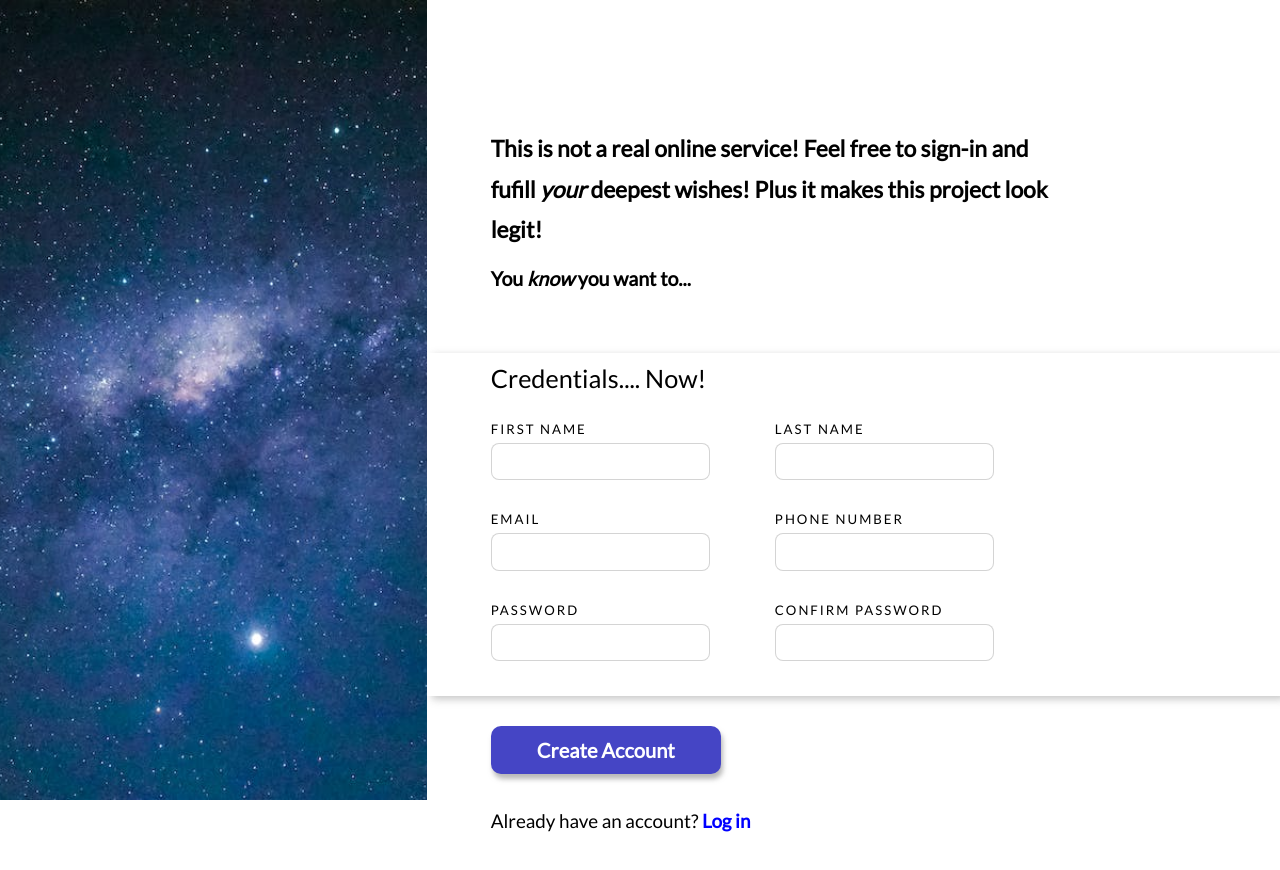
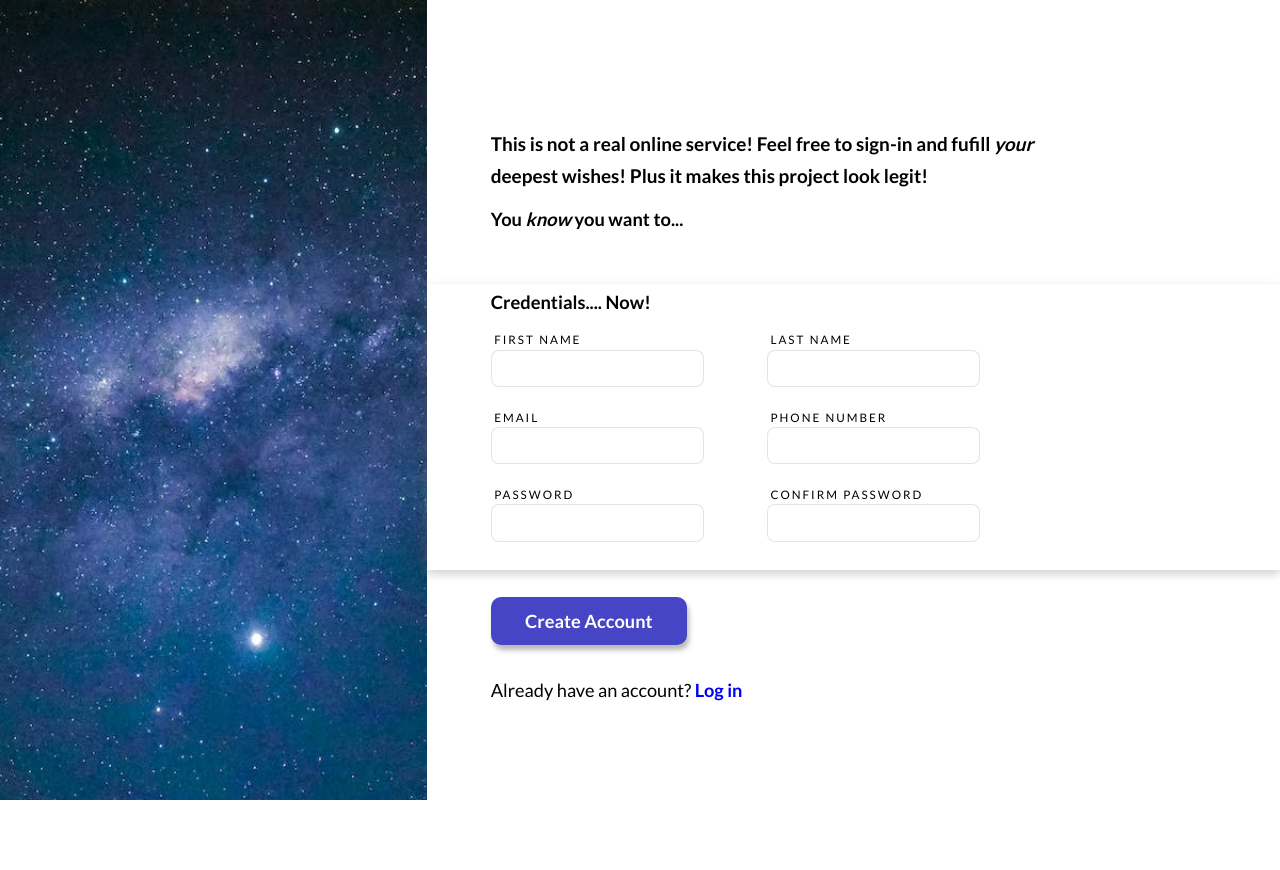
Before and after one commit to Jsbro98/Sign-up-Form, a website: page index.html in a window 1280 px wide. Drawn offline with Linux system fonts and the light colour scheme.

Commit message:
adjusted fonts, font-sizes, margins

```diff
--- a/index.html
+++ b/index.html
@@ -3,7 +3,7 @@
 <head>
   <link rel="preconnect" href="https://fonts.googleapis.com">
   <link rel="preconnect" href="https://fonts.gstatic.com" crossorigin>
-  <link href="https://fonts.googleapis.com/css2?family=Lato&family=Lora:ital,wght@1,500&display=swap" rel="stylesheet">
+  <link href="https://fonts.googleapis.com/css2?family=Lato:wght@400;700&display=swap" rel="stylesheet">
   <link rel="stylesheet" href="style.css">
   <script src="index.js"></script>
   <meta charset="UTF-8">
--- a/style.css
+++ b/style.css
@@ -83,18 +83,18 @@ em {
 	flex-direction: column;
 	justify-content: space-evenly;
 
-	padding-bottom: 5em;
+	padding-bottom: 12em;
   flex: 2;
 }
 
 .user-form {
-	box-shadow: 5px 3px 8px rgba(123, 123, 123, 0.44);
+	box-shadow: 0px 4px 9px rgba(123, 123, 123, 0.349);
 	padding-left: var(--form-padding);
 	padding-bottom: .5em;
 }
 
 .form-column-container {
-	width: 72%;
+	width: 70%;
 	display: flex;
 }
 
@@ -111,53 +111,55 @@ em {
 }
 
 input {
-	margin: 2em 0;
+	margin: 1.5em 0;
 	width: max(75%, 10em);
 	height: 2.5em;
 	border-radius: 8px;
-	border: 1px solid rgba(123, 123, 123, 0.325);
+	border: 1px solid rgba(123, 123, 123, 0.202);
 }
 
 label {
-	font-size: calc(.25vw + 10px);
+	font-size: calc(.13vw + 10px);
 	letter-spacing: 2px;
 	text-transform: uppercase;
 	position: absolute;
-	top: .5em;
+	top: .4em;
+	left: .3em;
 }
 
 .introduction-container {
 	padding-top: 8em;
 	padding-right: max(5rem, 25%);
 	padding-left: var(--form-padding);
-	margin-bottom: 4em;
+	margin-bottom: 3.5em;
 	font-weight: bold;
 }
 
 .introduction {
-	font-size: calc(1vw + 10px);
-	line-height: calc(2vw + 15px);
+	font-size: calc(.7vw + 10px);
+	line-height: calc(1.3vw + 15px);
 }
 
 .persuasion {
-	font-size: calc(.75vw + 10px);
+	font-size: calc(.65vw + 10px);
 	margin-top: 1em;
 }
 
 .form-title {
-	font-size: calc(.80vw + 15px);
+	font-size: calc(.65vw + 10px);
+	font-weight: bold;
 	margin-top: .5em;
 	margin-bottom: 1em;
 }
 
 .create-account-button {
 	font-weight: bold;
-	font-size: calc(.4vw + 15px);
+	font-size: calc(.25vw + 15px);
 	position: relative;
 	margin-left: var(--form-padding);
 	margin-top: 1.5em;
 	height: max(3rem, 3vw);
-	width: max(10rem, 27%);
+	width: max(10rem, 23%);
 	text-align: center;
 	border-radius: 10px;
 	color: white;
@@ -167,7 +169,7 @@ label {
 }
 
 .log-in {
-	font-size: calc(.3vw + 15px);
+	font-size: calc(.25vw + 15px);
 	margin-left: var(--form-padding);
 	position: relative;
 	margin-top: 2em;
```
